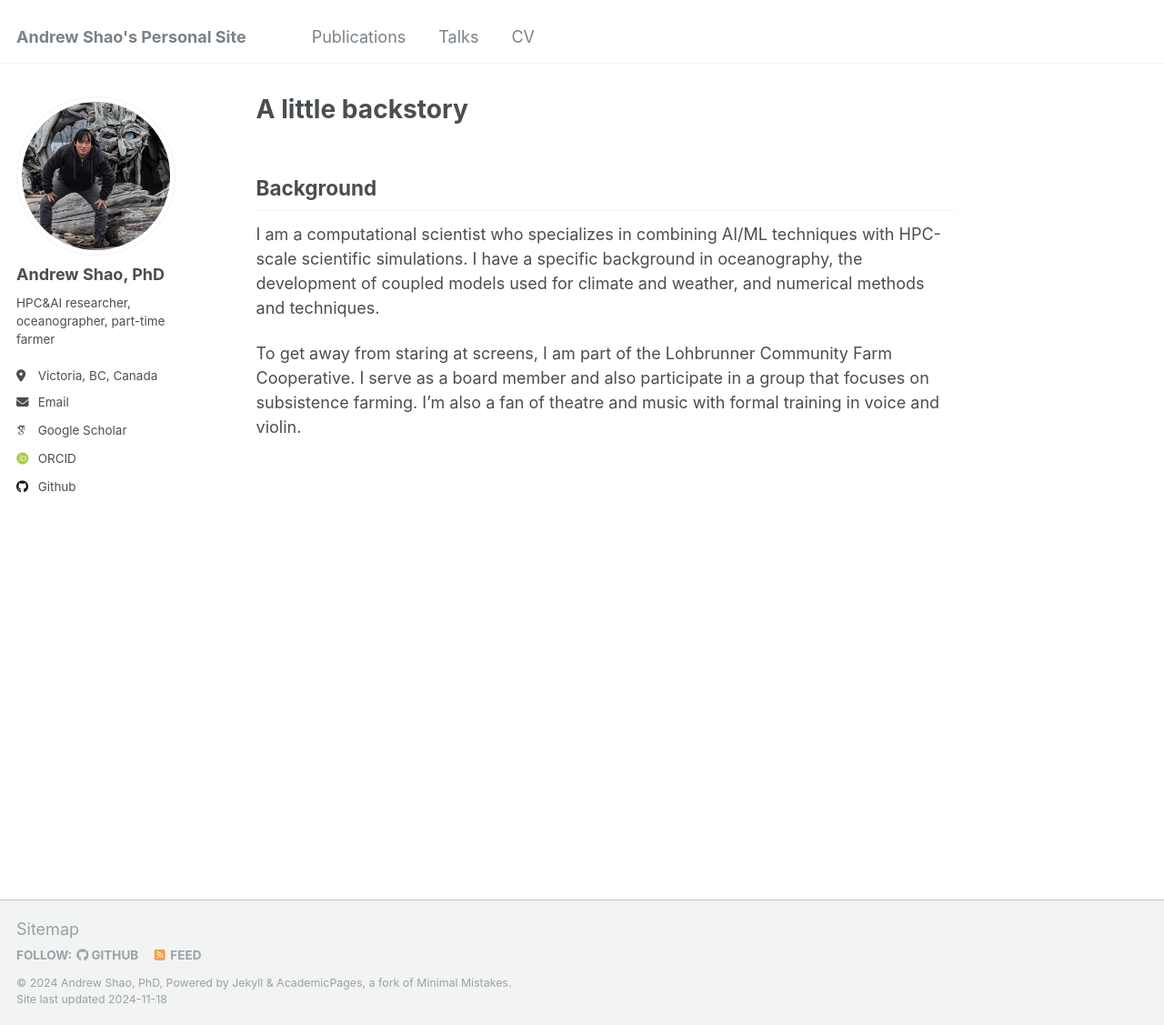
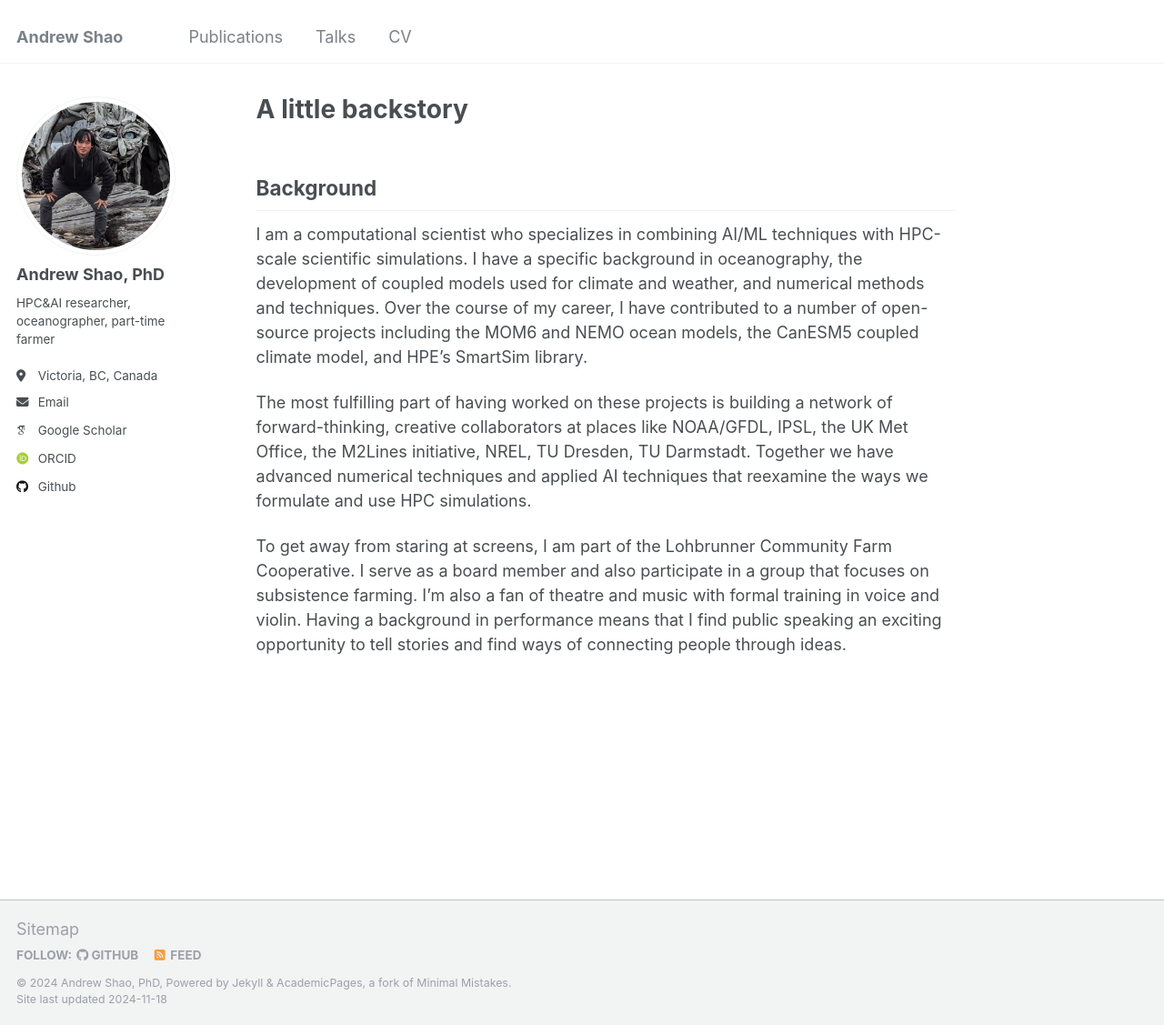
Before and after one commit to ashao/ashao.github.io, a Jekyll site: the page built from _pages/about.md, in a window 1280 px wide and 1127 px high. Shown: the whole window at 91% size. Built offline with Jekyll 4.4.1, drawn with Linux system fonts in a browser that asks for light colours; some web fonts are replaced.

Commit message:
Update about title page

```diff
--- a/_config.yml
+++ b/_config.yml
@@ -8,7 +8,7 @@
 
 # Basic Site Settings
 locale                   : "en-US"
-title                    : "Andrew Shao's Personal Site"
+title                    : "Andrew Shao"
 title_separator          : "-"
 name                     : &name "Andrew Shao, PhD"
 description              : &description "Keep track of my goings on in scientific computing and some hobbies"
--- a/_pages/about.md
+++ b/_pages/about.md
@@ -13,9 +13,19 @@ Background
 I am a computational scientist who specializes in combining AI/ML techniques
 with HPC-scale scientific simulations. I have a specific background in
 oceanography, the development of coupled models used for climate and weather,
-and numerical methods and techniques.
+and numerical methods and techniques. Over the course of my career, I have
+contributed to a number of open-source projects including the MOM6 and NEMO
+ocean models, the CanESM5 coupled climate model, and HPE's SmartSim library.
+
+The most fulfilling part of having worked on these projects is building a
+network of forward-thinking, creative collaborators at places like NOAA/GFDL,
+IPSL, the UK Met Office, the M2Lines initiative, NREL, TU Dresden, TU Darmstadt.
+Together we have advanced numerical techniques and applied AI techniques that
+reexamine the ways we formulate and use HPC simulations.
 
 To get away from staring at screens, I am part of the Lohbrunner Community Farm
 Cooperative. I serve as a board member and also participate in a group that
 focuses on subsistence farming. I'm also a fan of theatre and music with formal
-training in voice and violin.
+training in voice and violin. Having a background in performance means that I
+find public speaking an exciting opportunity to tell stories and find ways of
+connecting people through ideas.
```
Also changed, not shown: _pages/projects.html (renamed from _pages/portfolio.html).
